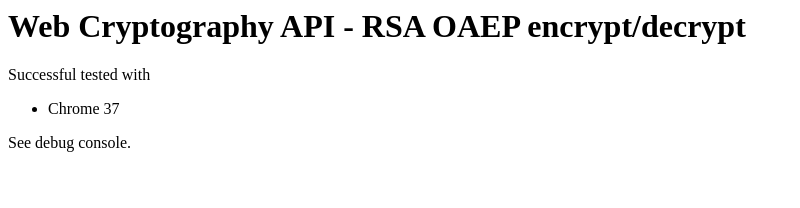
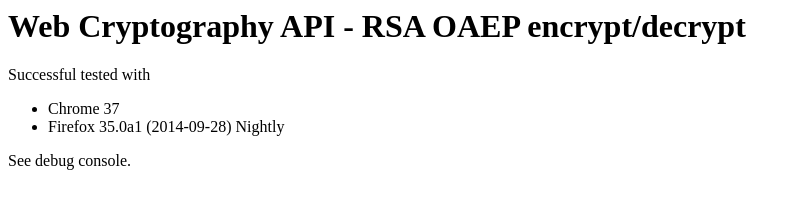
Before and after one commit to boldt/HTML5, a plain HTML site: page Web_Cryptography_API/RSA-OAEP-encrypt-decrypt.html in a window 1280 px wide. Shown: the whole page, without its empty margins (0-800 px from the left). Drawn offline with Linux system fonts and the light colour scheme.

Commit message:
Firefox 35.0a1

```diff
--- a/Web_Cryptography_API/RSA-OAEP-encrypt-decrypt.html
+++ b/Web_Cryptography_API/RSA-OAEP-encrypt-decrypt.html
@@ -5,6 +5,7 @@
 Successful tested with
 <ul>
 	<li>Chrome 37</li>
+	<li>Firefox 35.0a1 (2014-09-28) Nightly</li>
 </ul>
 See debug console.
 </p>
```
